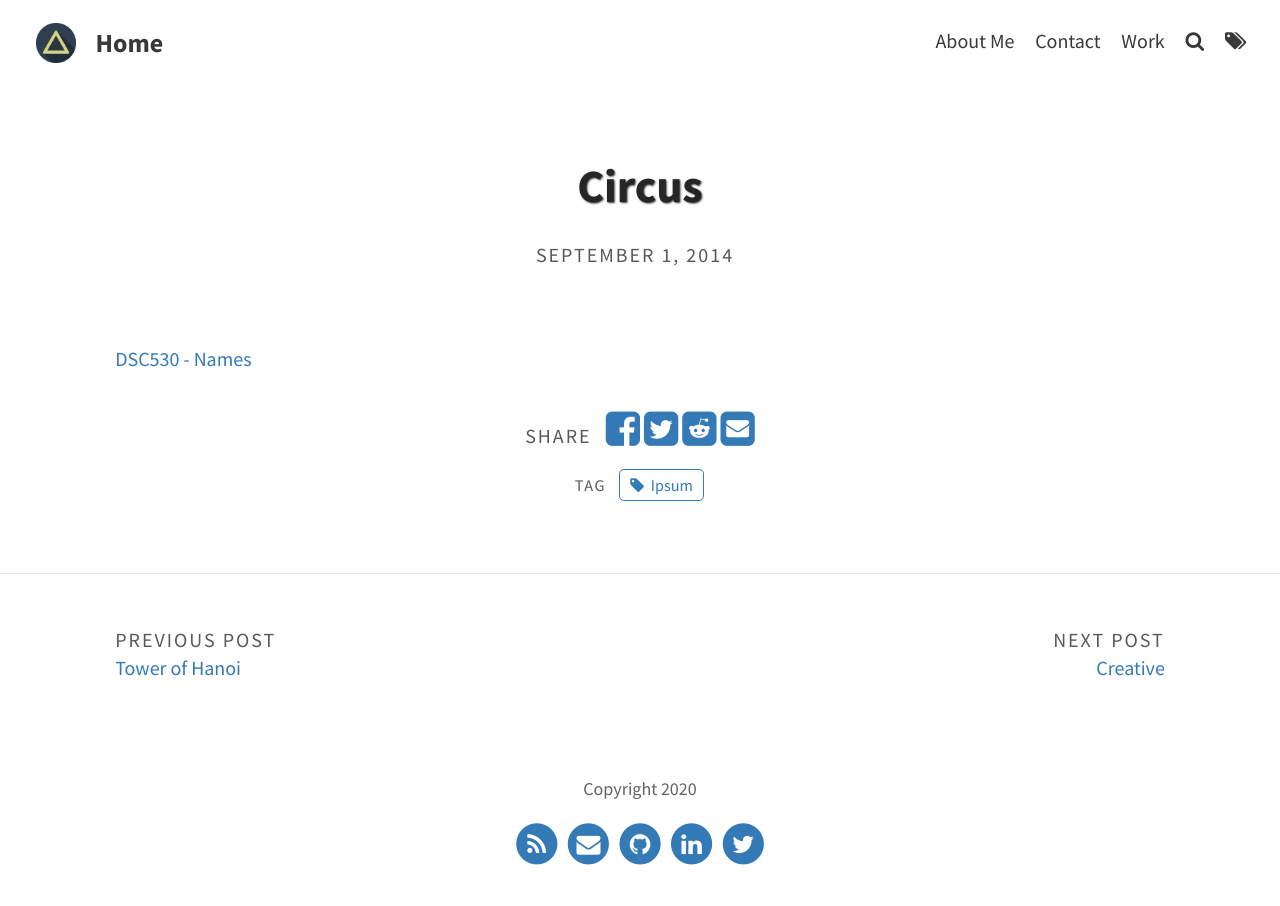
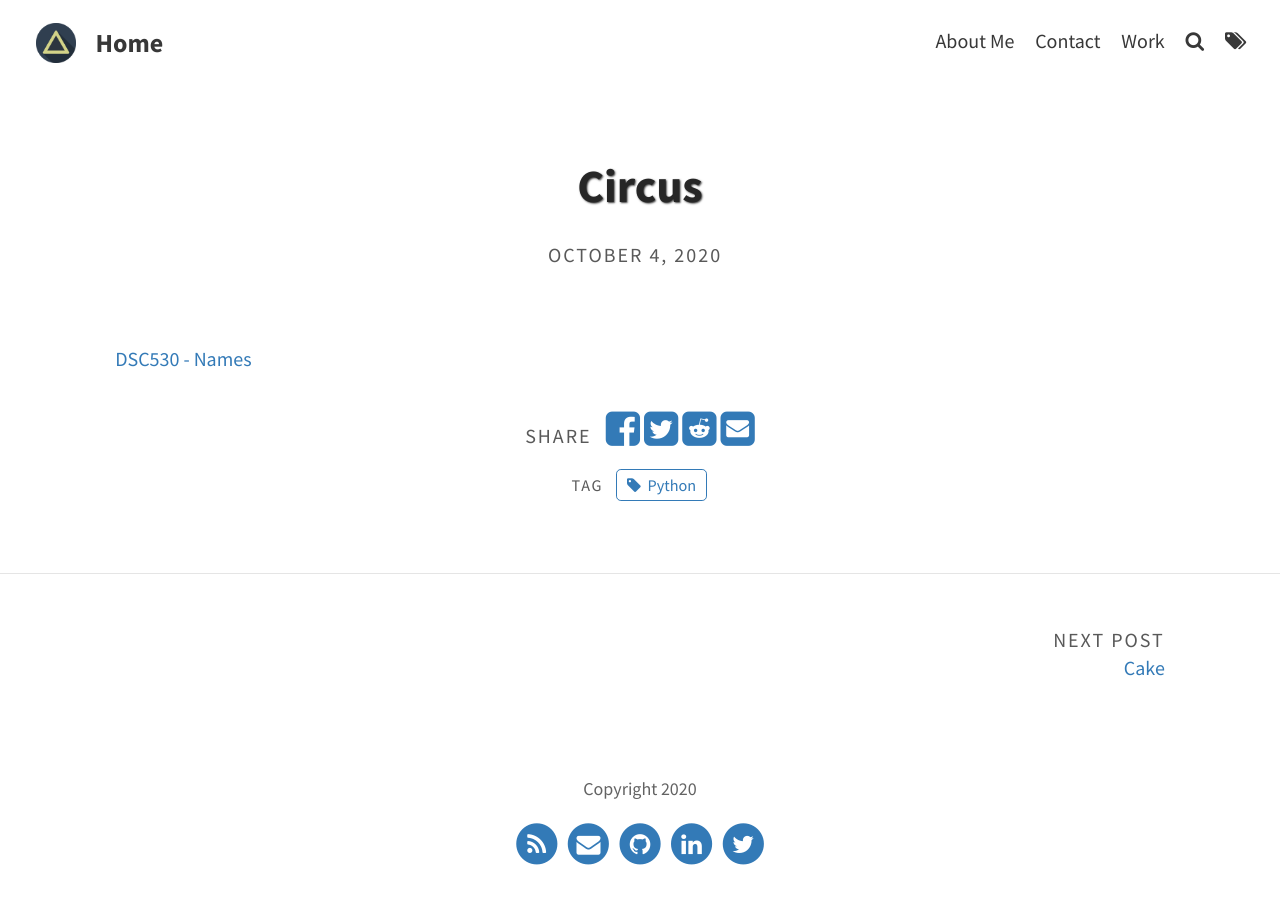
Before and after one commit to knmoses/knmoses.github.io, a Jekyll site: the page built from _portfolio/circus.md, in a window 1280 px wide. Built offline with Jekyll 4.4.1, drawn with Linux system fonts in a browser that asks for light colours.

Commit message:
Update circus.md

```diff
--- a/_portfolio/circus.md
+++ b/_portfolio/circus.md
@@ -2,8 +2,8 @@
 layout: post
 title: Circus
 img: "assets/img/portfolio/circus.png"
-date: September 2014
-tags: [Ipsum]
+date: 04 October 2020
+tags: [Python]
 ---
 
 [DSC530 - Names](https://github.com/knmoses/DSC530-Names)
```
